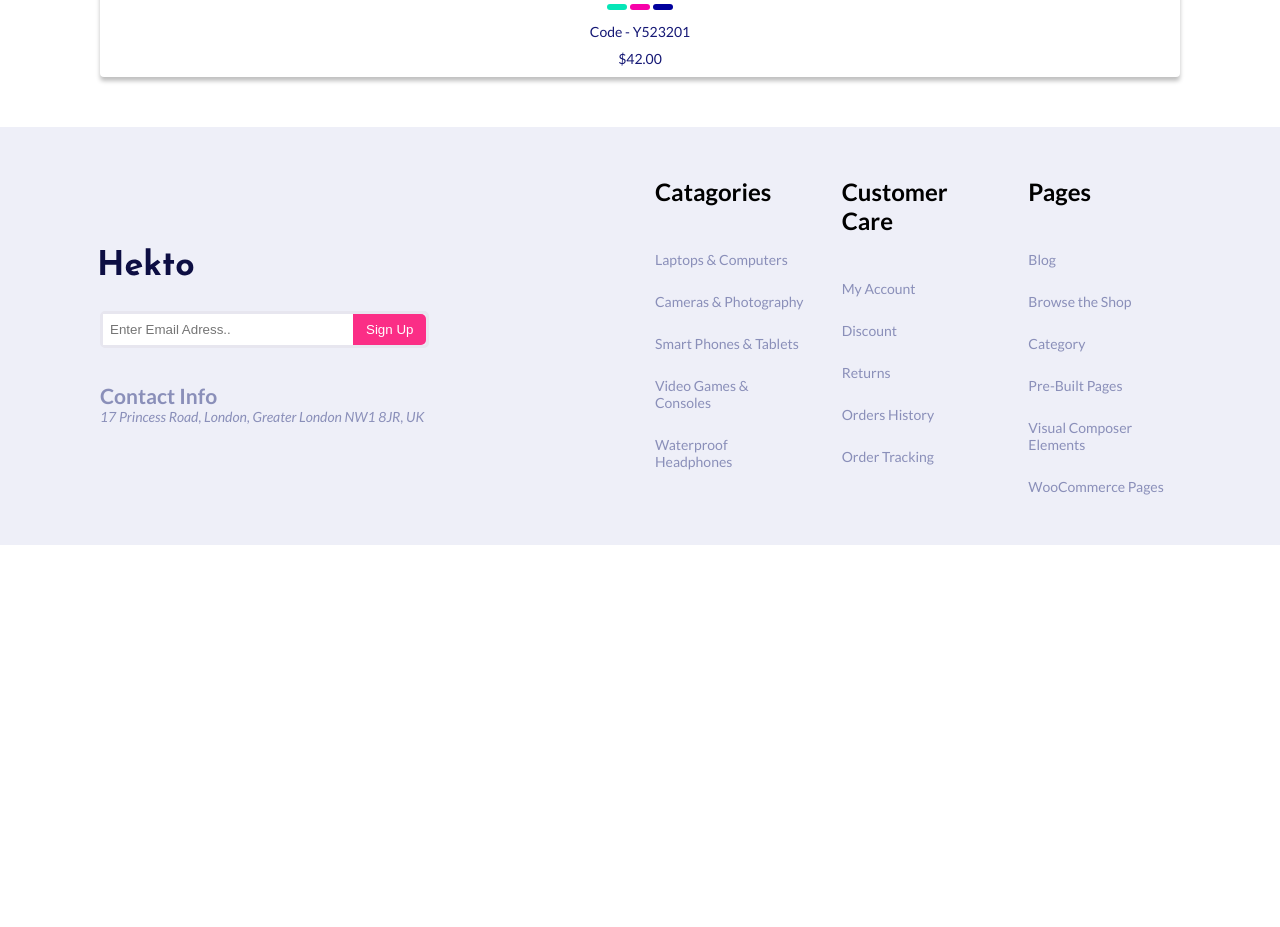
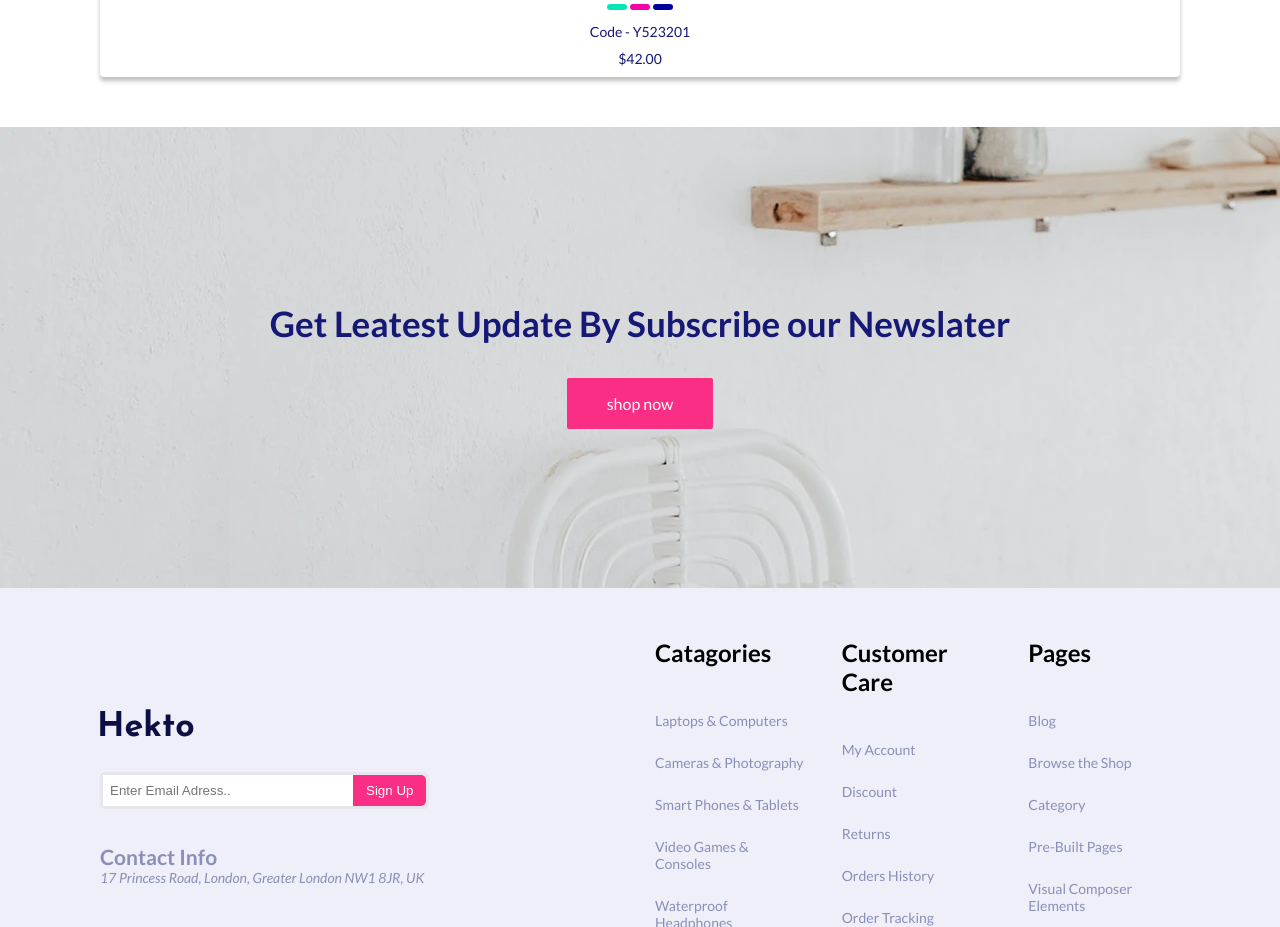
Before and after one commit to SuhaibAssi/hekto15-template, a plain HTML site: page index.html in a window 1280 px wide. Shown: the part 980-1907 px from the top of the page. Before the commit the page ends 1525 px from the top, so only its background shows below. Drawn offline with Linux system fonts and the light colour scheme.

Commit message:
create newsletter section

```diff
--- a/assets/css/main.css
+++ b/assets/css/main.css
@@ -187,3 +187,22 @@ footer{
     background-color: #FFEAC1;
 }
 /*end featured section*/
+/* start newsletter */
+.newsletter{
+    background-image: url(../images/newsletter-section-imgs/Rectangle\ 102.webp);
+    padding: 175px 0;
+    text-align: center;
+    background-attachment: fixed;
+}
+.newsletter h2{
+    margin-bottom: 50px;
+    color: #151875;
+    font-size: 35px
+}
+.shop-btn{
+    transition: background-color 0.8s ease;
+}
+.shop-btn:hover{
+    background-color: #0d0e43;
+}
+/* end newsletter */
--- a/index.html
+++ b/index.html
@@ -157,6 +157,12 @@
             </div>
         </section>
         <!-- end featured product section -->
+        <!-- start newsletter section -->
+        <section class="newsletter">
+            <h2>Get Leatest Update By Subscribe our Newslater</h2>
+            <a class="btn btn-primary shop-btn" href="#">shop now</a>
+        </section>
+        <!-- end newsletter section -->
     </main>
     <!-- start footer section -->
     <footer class="footer">
```
Also changed, not shown: assets/images/newsletter-section-imgs/Rectangle 102.webp (added).
